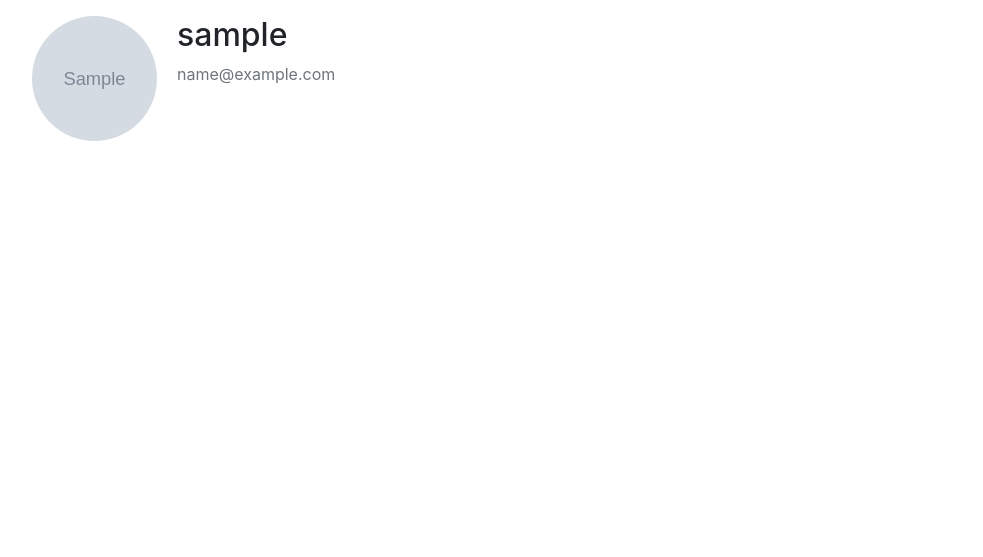
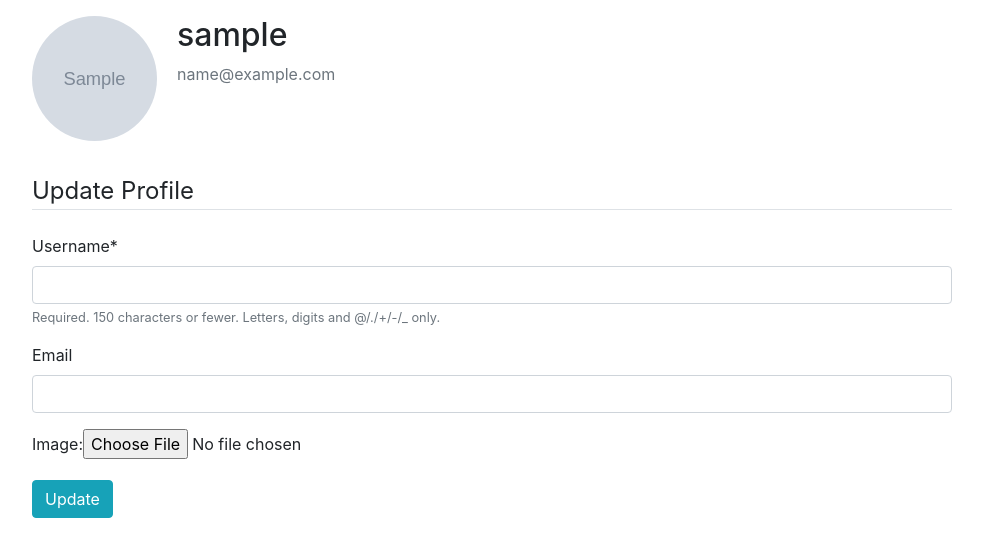
Before and after one commit to boberstarosta/bblog, a Django app: template users/templates/users/profile.html in a window 1280 px wide. Shown: the part 56-613 px from the top of the page, without its empty margins (53-1036 px from the left). Run offline with Django 3.2, Linux system fonts and the light colour scheme; the template is opened without the code that fills it: values that come from a table or form of the project are taken from there, others are empty; a user stored in the database is signed in; tables that the repository leaves empty hold one stand-in row (values such as "Sample post"); grey boxes marked "Sample" are stand-in pictures; some libraries are stand-ins or nearby versions.

Commit message:
added update profile form

```diff
--- a/users/forms.py
+++ b/users/forms.py
@@ -1,6 +1,8 @@
 from django import forms
 from django.contrib.auth import get_user_model
 from django.contrib.auth.forms import UserCreationForm
+
+from users.models import Profile
 
 User = get_user_model()
 
@@ -11,3 +13,17 @@ class RegistrationForm(UserCreationForm):
 	class Meta:
 		model = User
 		fields = ['username', 'email', 'password1', 'password2']
+
+
+class UserUpdateForm(forms.ModelForm):
+    email = forms.EmailField(required=False)
+
+    class Meta:
+        model = User
+        fields = ['username', 'email']
+
+
+class ProfileUpdateForm(forms.ModelForm):
+    class Meta:
+        model = Profile
+        fields = ['image']
--- a/users/templates/users/profile.html
+++ b/users/templates/users/profile.html
@@ -1,4 +1,6 @@
 {% extends 'blog/base.html' %}
+
+{% load crispy_forms_tags %}
 
 {% block content %}
   <article class="content-section">
@@ -10,4 +12,18 @@
       </div>
     </div>
   </article>
+
+  <article>
+    <form method="POST" enctype="multipart/form-data">
+      {% csrf_token %}
+      <fieldset class="form-group">
+        <legend class="border-bottom mb-4">Update Profile</legend>
+        {{ u_form|crispy }}
+        {{ p_form }}
+      </fieldset>
+      <div class="form-group">
+        <button class="btn btn-info" type="submit">Update</button>
+      </div>
+    </form>
+  </article>
 {% endblock content %}
```
Also changed, not shown: users/views.py (+35 -12 lines).
